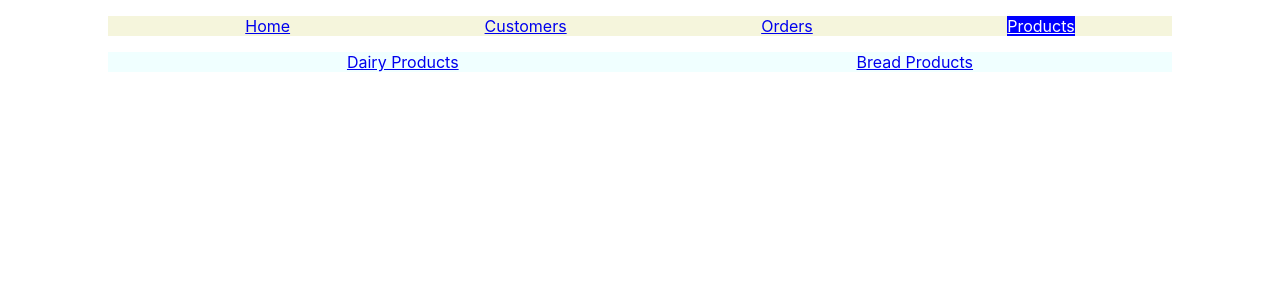
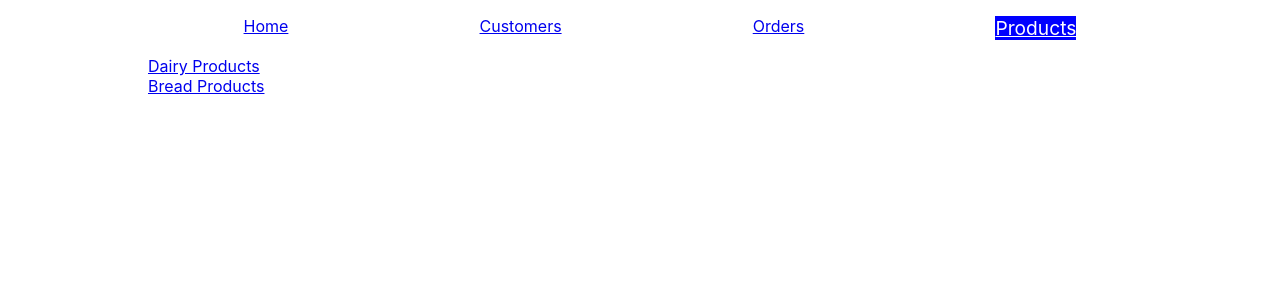
Before and after one commit to Java49AlexanderKovalchuk/React, a React (Create React App) app: page /products in a window 1280 px wide. Shown: the top 300 px of the page. Built offline with nearby package versions, Linux system fonts and the light colour scheme.

Commit message:
hw-40 final vers from lesson

```diff
--- a/src/App.tsx
+++ b/src/App.tsx
@@ -1,26 +1,28 @@
 import React from 'react';
-import { BrowserRouter, Routes, Route} from 'react-router-dom';
+import { BrowserRouter, Routes, Route } from 'react-router-dom';
 import { BreadProducts } from './components/pages/BreadProducts';
 import { Customers } from './components/pages/Customers';
 import { DairyProducts } from './components/pages/DairyProducts';
 import { Home } from './components/pages/Home';
 import { Orders } from './components/pages/Orders';
 import './App.css'
-import { layoutConfig } from './models/layout-config';
-import { productsConfig } from './models/products-config';
+import { layoutConfig } from './config/layout-config';
+import { productsConfig } from './config/products-config';
 import { Navigator } from './components/navigators/Navigator';
 
 
 function App() {
   return <BrowserRouter>
     <Routes>
-      <Route path='/' element={<Navigator navConfig={layoutConfig}/>}>
-        <Route index element={<Home/>}></Route>
-        <Route path='customers' element={<Customers/>}/>
-        <Route path='orders' element={<Orders/>}></Route>
-        <Route path='products' element={<Navigator navConfig={productsConfig}/>}>
-          <Route path='dairy' element={<DairyProducts/>}/>
-          <Route path='bread' element={<BreadProducts/>}/>
+      <Route path='/' element={<Navigator className={layoutConfig.className}
+        routes={layoutConfig.routes} />}>
+        <Route index element={<Home />}></Route>
+        <Route path='customers' element={<Customers />} />
+        <Route path='orders' element={<Orders />}></Route>
+        <Route path='products' element={<Navigator className={productsConfig.className}
+          routes={productsConfig.routes} />}>
+          <Route path='dairy' element={<DairyProducts />} />
+          <Route path='bread' element={<BreadProducts />} />
         </Route>
 
       </Route>
--- a/src/components/navigators/Navigator.tsx
+++ b/src/components/navigators/Navigator.tsx
@@ -1,34 +1,30 @@
 import { NavLink, Outlet } from "react-router-dom";
-import { NavigatorProps } from "../../models/NavigatorProps";
+import { NavigatorProps } from "../../model/NavigatorProps";
 import './navigators.css'
 
-type NavProp = {
-    navConfig: NavigatorProps;
-}
 
-export const Navigator: React.FC<NavProp> = (props) => {
-    function getList(): JSX.Element[] {
-        return props.navConfig.routeItems.map(el => {
-            return <li className="navigator-item">
-                <NavLink style={({ isActive }) => activeLink(isActive)}
-                    to={el.routingPath}>{el.label}</NavLink>
-            </li>
-        })
-    }
-    function activeLink(isActive: boolean): React.CSSProperties | undefined {
-        let res: React.CSSProperties = {};
-        if (isActive) {
-            res = { backgroundColor: "blue", color: "white" };
-        }
-        return res;
-    }
 
+export const Navigator: React.FC<NavigatorProps> = ({ className, routes }) => {
     return <div>
         <nav>
-            <ul className={props.navConfig.cssClassName}>
-                {getList()}
+            <ul className={className}>
+                {getNavItems(routes)}
             </ul>
         </nav>
         <Outlet></Outlet>
     </div>
+
 }
+function getNavItems(routes: { path: string, label: string }[]): React.ReactNode {
+    return routes.map((r, index) => <li className="navigator-item">
+        <NavLink to={r.path} style={({ isActive }) => activeLink(isActive)}>
+            {r.label}</NavLink>
+    </li>)
+}
+function activeLink(isActive: boolean): React.CSSProperties {
+    let res: React.CSSProperties = {};
+    if (isActive) {
+        res = { backgroundColor: "blue", color: "white", fontSize: '1.2em' };
+    }
+    return res;
+}
--- a/src/components/navigators/navigators.css
+++ b/src/components/navigators/navigators.css
@@ -5,16 +5,12 @@
     justify-content: space-around;
     width: 80vw;
     list-style: none;
-    background-color: beige;
 
 }
-.products-list {
+.navigator-list-submenu {
     display: flex;
     flex-direction: column;
-    justify-content: space-around;
-    width: 80vw;
     list-style: none;
-    background-color: azure;
 }
 
 @media (min-width: 560px) {
--- /dev/null
+++ b/src/config/layout-config.ts
@@ -0,0 +1,11 @@
+import { NavigatorProps } from "../model/NavigatorProps";
+
+export const layoutConfig: NavigatorProps = {
+    className: 'navigator-list',
+    routes: [
+        { path: "/", label: 'Home' },
+        { path: "/customers", label: 'Customers' },
+        { path: "/orders", label: 'Orders' },
+        { path: "/products", label: 'Products' }
+    ]
+}
--- /dev/null
+++ b/src/config/products-config.ts
@@ -0,0 +1,9 @@
+import { NavigatorProps } from "../model/NavigatorProps";
+
+export const productsConfig: NavigatorProps = {
+    className: "navigator-list-submenu",
+    routes: [
+        { path: "/products/dairy", label: "Dairy Products" },
+        { path: "/products/bread", label: "Bread Products" }
+    ]
+}
--- /dev/null
+++ b/src/model/NavigatorProps.ts
@@ -0,0 +1,4 @@
+export type NavigatorProps = {
+    className: string;
+    routes: {path: string; label: string}[];
+}
--- a/src/models/NavigatorProps.ts
+++ /dev/null
@@ -1,4 +0,0 @@
-export type NavigatorProps = {
-    cssClassName: string;
-    routeItems: {routingPath: string; label: string}[];
-}
--- a/src/models/layout-config.ts
+++ /dev/null
@@ -1,11 +0,0 @@
-import { NavigatorProps } from "./NavigatorProps";
-
-export const layoutConfig: NavigatorProps = {
-    cssClassName: 'navigator-list',
-    routeItems: [
-        {routingPath: "/", label: 'Home'},
-        {routingPath: "/customers", label: 'Customers'},
-        {routingPath: "/orders", label: 'Orders'},
-        {routingPath: "/products", label: 'Products'}
-    ]
-}
--- a/src/models/products-config.ts
+++ /dev/null
@@ -1,9 +0,0 @@
-import { NavigatorProps } from "./NavigatorProps";
-
-export const productsConfig: NavigatorProps = {
-    cssClassName: "products-list",
-    routeItems: [
-        { routingPath: "/products/dairy", label: "Dairy Products" },
-        { routingPath: "/products/bread", label: "Bread Products" }
-    ]
-}
```
